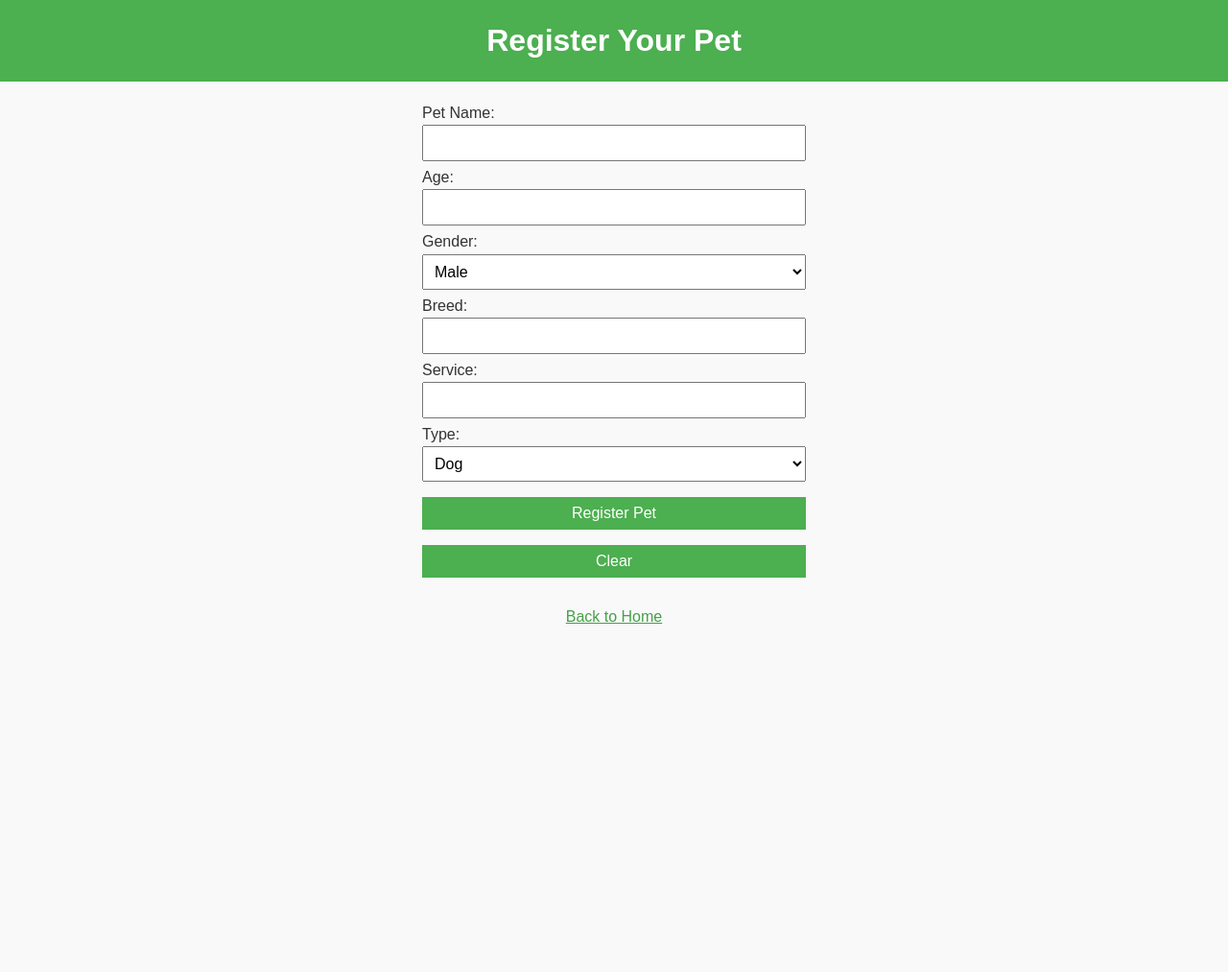
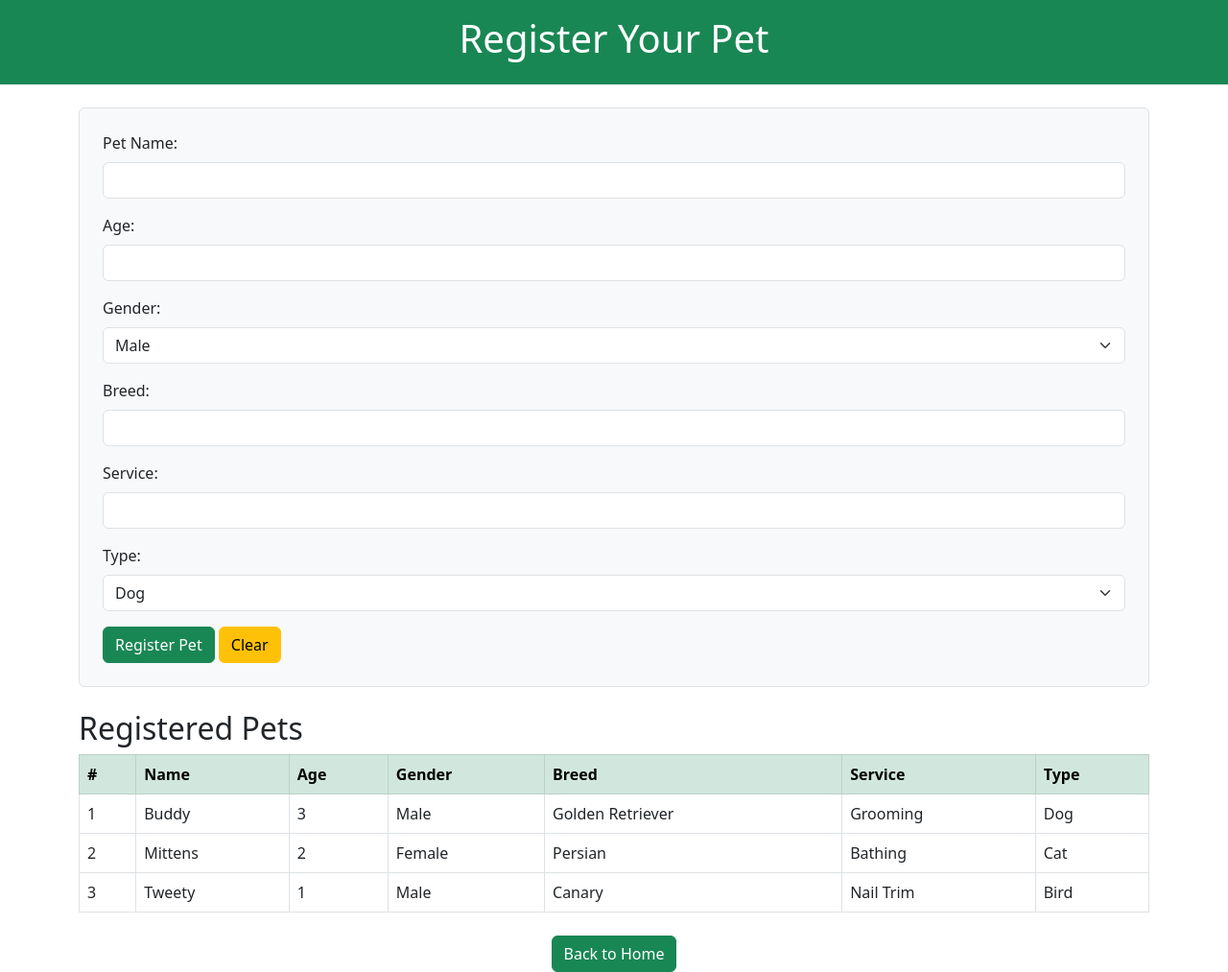
Before and after one commit to CLBlue60/petSaloon, a website: page register.html in a window 1280 px wide. Shown: the whole page at 96% size. Before the commit the page ends 800 px from the top, so only its background shows below. Drawn offline with nearby package versions, Linux system fonts and the light colour scheme.

Commit message:
assignment 3
assignment 3 changes

```diff
--- /dev/null
+++ b/package.json
@@ -0,0 +1,5 @@
+{
+  "dependencies": {
+    "bootstrap": "^5.3.3"
+  }
+}
--- a/register.html
+++ b/register.html
@@ -4,44 +4,72 @@
   <meta charset="UTF-8">
   <meta name="viewport" content="width=device-width, initial-scale=1.0">
   <title>Register a Pet</title>
-  <link rel="stylesheet" href="/styles/mystyle.css">
+  <link href="https://cdn.jsdelivr.net/npm/bootstrap@5.3.0/dist/css/bootstrap.min.css" rel="stylesheet">
+  <link rel="stylesheet" href="styles.css">
 </head>
 <body>
-  <header>
+  <header class="bg-success text-white text-center py-3">
     <h1>Register Your Pet</h1>
   </header>
-  <form id="pet-form">
-    <label for="name">Pet Name:</label>
-    <input type="text" id="name" required>
-
-    <label for="age">Age:</label>
-    <input type="number" id="age" required>
-
-    <label for="gender">Gender:</label>
-    <select id="gender" required>
+  <section class="container my-4">
+    <form id="pet-form" class="p-4 border rounded bg-light">
+      <div class="mb-3">
+        <label for="name" class="form-label">Pet Name:</label>
+        <input type="text" id="name" class="form-control" required>
+      </div>
+      <div class="mb-3">
+        <label for="age" class="form-label">Age:</label>
+        <input type="number" id="age" class="form-control" required>
+      </div>
+      <div class="mb-3">
+        <label for="gender" class="form-label">Gender:</label>
+        <select id="gender" class="form-select" required>
           <option value="Male">Male</option>
           <option value="Female">Female</option>
         </select>
-
-    <label for="breed">Breed:</label>
-    <input type="text" id="breed" required>
-
-    <label for="service">Service:</label>
-    <input type="text" id="service" required>
-
-    <label for="type">Type:</label>
-    <select id="type" required>
+      </div>
+      <div class="mb-3">
+        <label for="breed" class="form-label">Breed:</label>
+        <input type="text" id="breed" class="form-control" required>
+      </div>
+      <div class="mb-3">
+        <label for="service" class="form-label">Service:</label>
+        <input type="text" id="service" class="form-control" required>
+      </div>
+      <div class="mb-3">
+        <label for="type" class="form-label">Type:</label>
+        <select id="type" class="form-select" required>
           <option value="Dog">Dog</option>
           <option value="Cat">Cat</option>
           <option value="Bird">Bird</option>
         </select>
-
-    <button type="submit">Register Pet</button>
-    <button type="reset">Clear</button>
+      </div>
+      <button type="submit" class="btn btn-success">Register Pet</button>
+      <button type="reset" class="btn btn-warning">Clear</button>
     </form>
-  <footer>
-    <a href="index.html">Back to Home</a>
+  </section>
+    <section id="pet-list" class="container my-4">
+    <h2>Registered Pets</h2>
+    <table class="table table-bordered">
+      <thead class="table-success">
+        <tr>
+          <th>#</th>
+          <th>Name</th>
+          <th>Age</th>
+          <th>Gender</th>
+          <th>Breed</th>
+          <th>Service</th>
+          <th>Type</th>
+        </tr>
+      </thead>
+      <tbody id="pet-display">
+        <!-- Rows will be dynamically added here -->
+      </tbody>
+    </table>
+  </section>
+  <footer class="text-center mt-4">
+    <a href="index.html" class="btn btn-success">Back to Home</a>
   </footer>
-  <script src="app.js"></script>
+  <script src="/scripts/register.js"></script>
 </body>
 </html>
--- /dev/null
+++ b/scripts/register.js
@@ -0,0 +1,79 @@
+// Salon Object
+let salon = {
+  name: "The Petty pet",
+  address: {
+    street: "123 Guerrero Dr",
+    city: "Carrollton",
+  },
+  phone: "(123) 456-7890",
+  pets: [],
+};
+
+// Pet Constructor
+class Pet {
+  constructor(name, age, gender, breed, service, type) {
+    this.name = name;
+    this.age = age;
+    this.gender = gender;
+    this.breed = breed;
+    this.service = service;
+    this.type = type;
+  }
+}
+
+// Pre-registering pets
+let pet1 = new Pet("Buddy", 3, "Male", "Golden Retriever", "Grooming", "Dog");
+let pet2 = new Pet("Mittens", 2, "Female", "Persian", "Bathing", "Cat");
+let pet3 = new Pet("Tweety", 1, "Male", "Canary", "Nail Trim", "Bird");
+
+salon.pets.push(pet1, pet2, pet3);
+
+// Display pets in table
+function displayRow() {
+  let petDisplay = document.getElementById("pet-display");
+  if (petDisplay) {
+    petDisplay.innerHTML = "";
+    salon.pets.forEach((pet, i) => {
+      petDisplay.innerHTML += `
+        <tr>
+          <td>${i + 1}</td>
+          <td>${pet.name}</td>
+          <td>${pet.age}</td>
+          <td>${pet.gender}</td>
+          <td>${pet.breed}</td>
+          <td>${pet.service}</td>
+          <td>${pet.type}</td>
+        </tr>
+      `;
+    });
+  }
+}
+
+function registerPet(event) {
+  event.preventDefault(); // Prevent form submission from reloading the page
+
+  let name = document.getElementById("name").value;
+  let age = parseInt(document.getElementById("age").value);
+  let gender = document.getElementById("gender").value;
+  let breed = document.getElementById("breed").value;
+  let service = document.getElementById("service").value;
+  let type = document.getElementById("type").value;
+
+  let newPet = new Pet(name, age, gender, breed, service, type);
+  salon.pets.push(newPet); // Add the new pet to the array
+
+  alert(`${name} has been registered!`);
+  document.getElementById("pet-form").reset(); // Clear the form fields
+
+  displayRow(); // Update the table
+}
+
+
+// Event listeners
+document.addEventListener("DOMContentLoaded", () => {
+  displayRow();
+  let petForm = document.getElementById("pet-form");
+  if (petForm) {
+    petForm.addEventListener("submit", registerPet);
+  }
+});
```
Also changed, not shown: index.html (+29 -18 lines), practice.html (added, +34 -0 lines), scripts/app.js (deleted, +0 -73 lines), 1 other file. Lines whose indentation alone changed are shown as unchanged.
